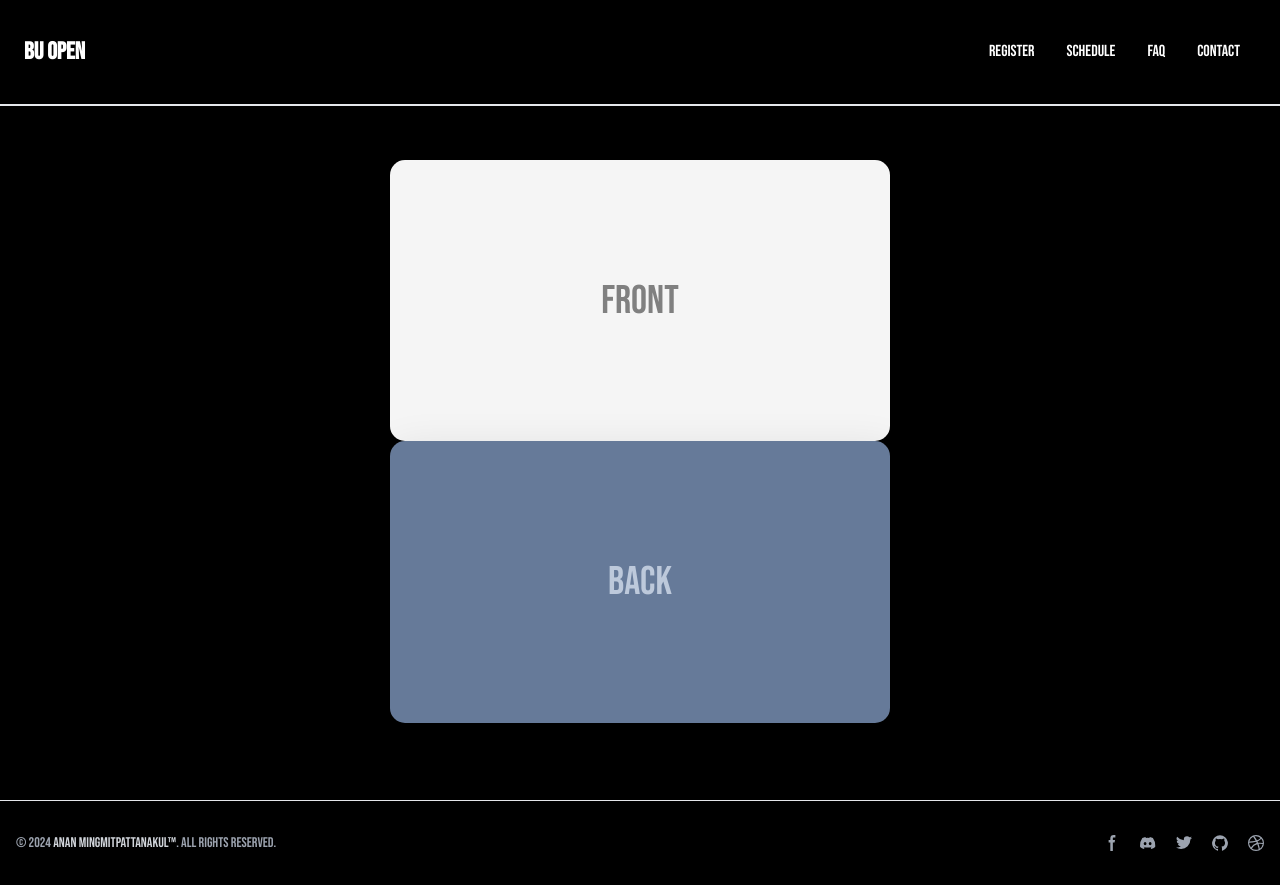
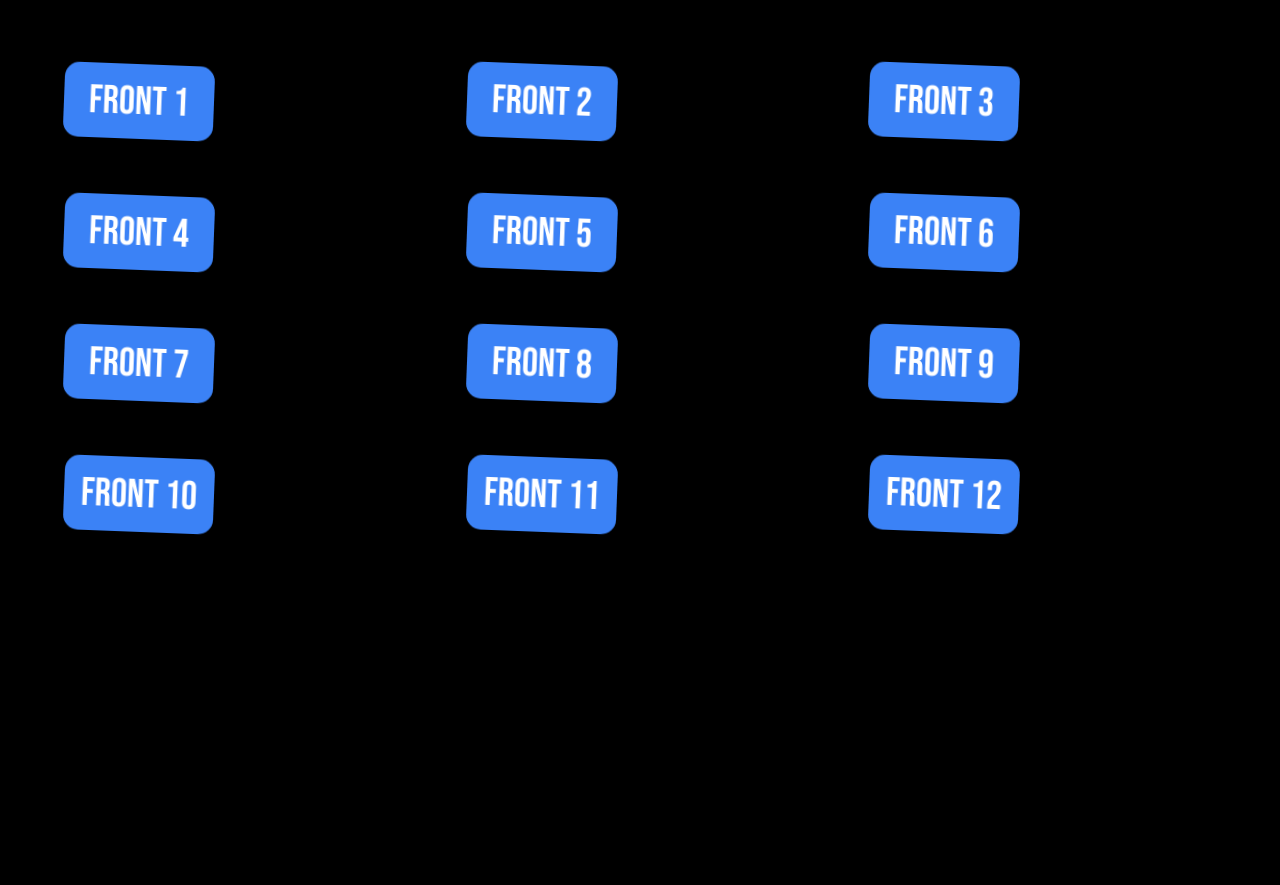
Before and after one commit to anan-min/bu_open_house_demo_project, a Next.js app: page / in a window 1280 px wide. After the commit the page ends 800 px from the top, so only its background shows below. Built offline with nearby package versions, Linux system fonts and the light colour scheme.

Commit message:
flip card done

```diff
--- a/app/page.tsx
+++ b/app/page.tsx
@@ -1,16 +1,28 @@
-import Layout from "../components/Layout";
-import Gallery from "../components/home/Gallery";
-import HeroBanner from "../components/home/HeroBanner";
+// import Layout from "../components/Layout";
+// import Gallery from "../components/home/Gallery";
+// import HeroBanner from "../components/home/HeroBanner";
 import FlipCard from "../components/FlipCard";
 
 export default function Home() {
+  const cards = Array.from({ length: 12 }, (_, i) => ({
+    front: `Front ${i + 1}`,
+    back: `Back ${i + 1}`,
+  }));
+
   return (
     <>
-      <Layout>
-        {/* <Gallery />
-        <HeroBanner /> */}
-        <FlipCard />
-      </Layout>
+      <div className="grid grid-cols-3 gap-14 p-16">
+        {cards.map((card, index) => (
+          <FlipCard
+            key={index}
+            front={card.front}
+            back={card.back}
+            front_style="bg-blue-500 text-white"
+            back_style="bg-red-500 text-white"
+            card_style="w-[150px] h-[75px] rotate-[2.2deg]"
+          />
+        ))}
+      </div>
     </>
   );
 }
--- a/components/FlipCard.jsx
+++ b/components/FlipCard.jsx
@@ -1,13 +1,18 @@
+"use client";
 import React from "react";
 import "../styles/flipCard.css";
 
-const FlipCard = () => {
+const FlipCard = ({
+  front = "front",
+  back = "back",
+  front_style = "bg-white text-slate-600",
+  back_style = "bg-white text-slate-600",
+  card_style = "w-[500px] h-[280px]",
+}) => {
   return (
-    <div className="flex flex-col items-center justify-center h-full pt-20">
-      <div className="flip-card">
-        <div className="flip-card__front-side">Front</div>
-        <div className="flip-card__back-side">Back</div>
-      </div>
+    <div className={`flip-card ${card_style}`}>
+      <div className={`flip-card__front-side ${front_style}`}>{front}</div>
+      <div className={`flip-card__back-side ${back_style}`}>{back}</div>
     </div>
   );
 };
--- a/styles/flipCard.css
+++ b/styles/flipCard.css
@@ -1,36 +1,38 @@
 .flip-card {
-  width: 500px;
-  aspect-ratio: 16/9;
+  perspective: 3200px;
+  position: relative;
 }
-
-/* flip-card__back-side
-flip-card__front-side */
 
 .flip-card__back-side,
 .flip-card__front-side {
+  position: absolute;
   width: 100%;
   height: 100%;
   border-radius: 15px;
-  box-shadow: 4px 12px 40px 6px rgba(0, 0, 0, 0.09);
   font-size: 40px;
   display: flex;
   align-items: center;
   justify-content: center;
+  transition: transform 1s ease-in-out;
+  backface-visibility: hidden;
 }
 
 .flip-card__front-side {
-  transform: rotateX(45);
-  background: whitesmoke;
-  color: grey;
+  transform: rotateX(0deg);
 }
 
 .flip-card__back-side {
-  background: hsl(215.9, 20%, 50%);
-  color: hsl(215.9, 30%, 80%);
+  transform: rotateX(-180deg);
 }
 
 .flip-card:hover .flip-card__front-side {
+  transform: rotateX(180deg);
 }
 
 .flip-card:hover .flip-card__back-side {
+  transform: rotateX(0deg);
 }
+
+.backface-visibility-hidden {
+  backface-visibility: hidden;
+}
```
